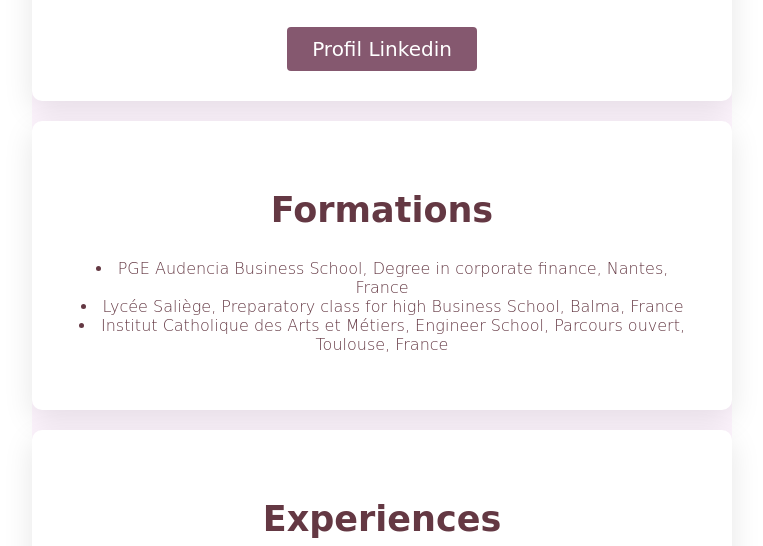
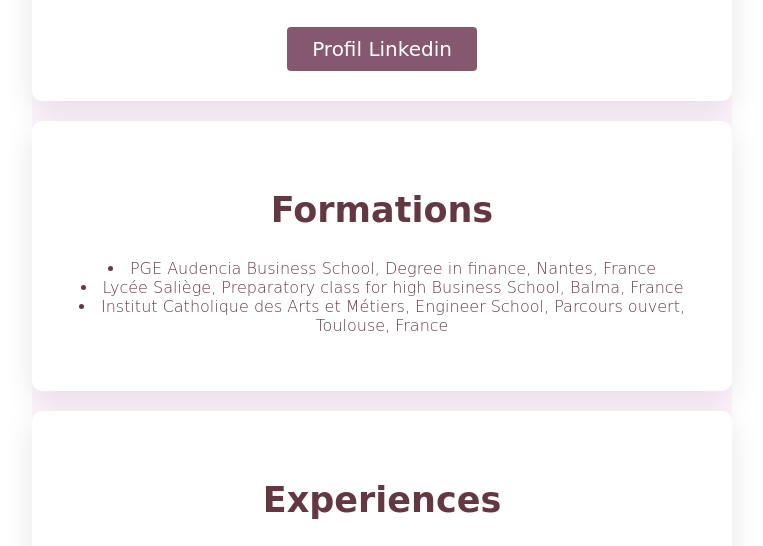
Before and after one commit to maymay3120/my-profile, a plain HTML site: page index.html in a window 1280 px wide. Shown: the part 524-1070 px from the top of the page, without its empty margins (258-1021 px from the left). Drawn offline with Linux system fonts and the light colour scheme; a web font is replaced by a local one.

Commit message:
Update index.html

```diff
--- a/index.html
+++ b/index.html
@@ -27,7 +27,7 @@
 		<div class="card-pink-white">
 			<h2>Formations</h2>
 			<p>
-				<li>PGE Audencia Business School, Degree in corporate finance, Nantes, France</li>
+				<li>PGE Audencia Business School, Degree in finance, Nantes, France</li>
 				<li>Lycée Saliège, Preparatory class for high Business School, Balma, France</li>
 				<li>Institut Catholique des Arts et Métiers, Engineer School, Parcours ouvert, Toulouse, France</li>
 			</p>
```
